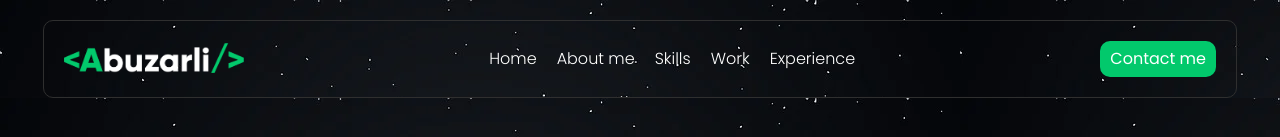
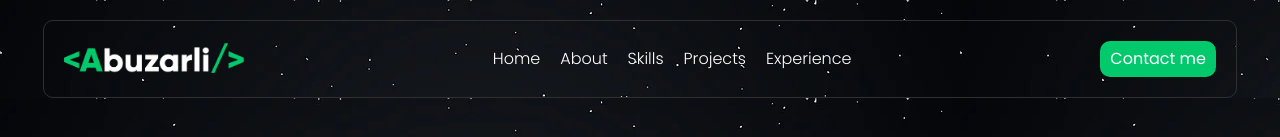
Before and after one commit to ElchinAbuzarli/TAI-IP-, a Next.js app: page / in a window 1280 px wide. Shown: the top 137 px of the page. Built offline with nearby package versions, Linux system fonts and the light colour scheme.

Commit message:
navbar scroll

```diff
--- a/app/layout.js
+++ b/app/layout.js
@@ -1,6 +1,6 @@
 import Footer from '@/components/footer/footer';
 import Navbar from '@/components/navbar/navbar';
-import { poppins } from '@/fonts/font';
+import { jakarta, poppins } from '@/fonts/font';
 import '@/styles/reset.css'
 
 export const metadata = {
--- a/components/about/about.jsx
+++ b/components/about/about.jsx
@@ -2,7 +2,7 @@ import './about.scss'
 
 function About() {
   return (
-    <section className='about-container'>
+    <section id='about' className='about-container'>
       <div className="about-wrapper">
         <div className="about-left"></div>
         <div className="about-right">
--- a/components/experience/experience.jsx
+++ b/components/experience/experience.jsx
@@ -37,7 +37,7 @@ function Experience() {
   };
 
   return (
-    <section className="experience-container">
+    <section id="experience" className="experience-container">
       <div className="experience-wrapper">
         <span className="experience">Experience</span>
         <h1 className="experience-title">
--- a/components/hero/hero.jsx
+++ b/components/hero/hero.jsx
@@ -5,13 +5,13 @@ import AI from '../../assets/ai.png'
 
 function Hero() {
   return (
-    <section className='hero-container'>
+    <section id='home' className='hero-container'>
       <div className="hero-wrapper">
         <div className='hero-right'>
             <h1>Hi, I'm</h1>
             <h1>Elchin Abuzarli,</h1>
             <span>A Passionate <span className='front'>Frontend Web Development</span> with 1 year experinece creating user friendly websites </span>
-            <Link className='booking' href=''> Book a call</Link>
+            <Link className='booking' href="tel:+994-51-840-40-02"> Book a call</Link>
         </div>
         <div className='hero-left'>
             <Image
--- a/components/navbar/navbar.jsx
+++ b/components/navbar/navbar.jsx
@@ -1,32 +1,72 @@
-import Link from 'next/link'
-import './navbar.scss'
-import Image from 'next/image'
-import Logo from '../../assets/logo.png'
+'use client'
+import "./navbar.scss";
+import Image from "next/image";
+import Logo from "../../assets/logo.png";
+import { Link } from "react-scroll";
+// import Link  from "react-scroll";
 
 function Navbar() {
   return (
-    <section className='nav-container'>
+    <section className="nav-container">
       <div className="nav-wrapper">
-        <div className='logo'>
-            <Image
-            src={Logo}
-            alt='Logo'
-            width={180}
-            height={30}
-            />
+        <div className="logo">
+          <Image src={Logo} alt="Logo" width={180} height={30} />
         </div>
-        <div className='navlinks'>
-            <Link href=''>Home</Link>
-            <Link href=''> About me</Link>
-            <Link href=''>Skills</Link>
-            <Link href=''>Work</Link>
-            <Link href=''>Experience</Link>
+        <div className="navlinks">
+          <Link
+            to="home"
+            spy={true}
+            smooth={true}
+            offset={-50}
+            duration={1000}
+          >
+            Home
+          </Link>
 
+          <Link
+            to="about"
+            spy={true}
+            smooth={true}
+            offset={-50}
+            duration={1000}
+          >
+            About
+          </Link>
+
+          <Link
+            to="skills"
+            spy={true}
+            smooth={true}
+            offset={-50}
+            duration={1000}
+          >
+            Skills
+          </Link>
+
+          <Link
+            to="projects"
+            spy={true}
+            smooth={true}
+            offset={-50}
+            duration={1000}
+          >
+            Projects
+          </Link>
+
+          <Link
+            to="experience"
+            spy={true}
+            smooth={true}
+            offset={-50}
+            duration={1000}
+          >
+            Experience
+          </Link>
         </div>
-        <div className='contact'>Contact me</div>
+        <div className="contact">Contact me</div>
       </div>
     </section>
-  )
+  );
 }
 
-export default Navbar
+export default Navbar;
--- a/components/navbar/navbar.scss
+++ b/components/navbar/navbar.scss
@@ -31,6 +31,10 @@
     align-items: center;
     gap: 20px;
     font-weight: 300;
+
+    a{
+        cursor: pointer;
+    }
 }
 
 .contact{
--- a/components/project/project.jsx
+++ b/components/project/project.jsx
@@ -11,7 +11,7 @@ import { faLink } from "@fortawesome/free-solid-svg-icons";
 
 function Projects() {
   return (
-    <section className="project-container">
+    <section id="projects" className="project-container">
       <div className="project-wrapper">
         <span className="project">Projects</span>
         <h1 className="project-title">Things I've built so far</h1>
--- a/components/skills/skill.jsx
+++ b/components/skills/skill.jsx
@@ -20,7 +20,7 @@ import Bootstrap from "../../assets/bootstrap.png";
 
 function Skill() {
   return (
-    <section className="skill-container">
+    <section id="skills" className="skill-container">
       <div className="skill-wrapper">
         <span className="skill">Skills</span>
         <h1 className="skill-title">
--- a/package.json
+++ b/package.json
@@ -16,6 +16,7 @@
     "next": "14.2.2",
     "react": "^18",
     "react-dom": "^18",
+    "react-scroll": "^1.9.0",
     "sass": "^1.75.0"
   }
 }
```
Also changed, not shown: 1 other file (tests, documents, lock files or other folders).
